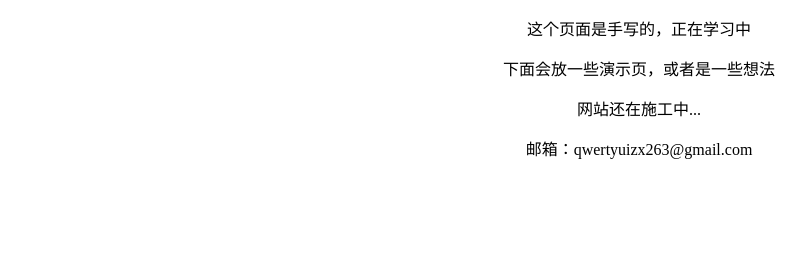
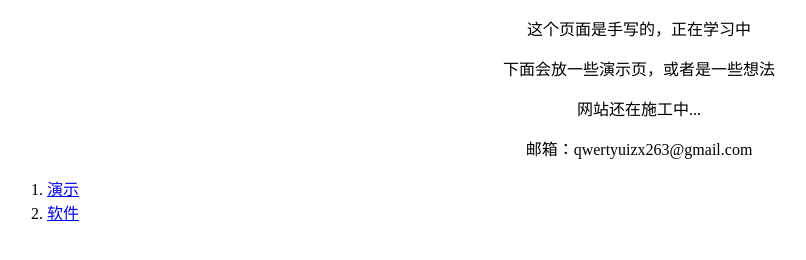
Before and after one commit to weuiom2192/weuiom2192.github.io, a plain HTML site: page index.html in a window 1280 px wide. Shown: the whole page, without its empty margins (1-807 px from the left). Drawn offline with Linux system fonts and the light colour scheme.

Commit message:
Update index.html

```diff
--- a/index.html
+++ b/index.html
@@ -16,5 +16,19 @@
 				<p>网站还在施工中...</p>
 				<p>邮箱：qwertyuizx263@gmail.com</p>
 			</div>
+			<div class = "select">
+				<ol>
+					<li>
+						<a href = "../page/demo.html">
+							演示
+						</a>
+					</li>
+					<li>
+						<a href = "../page/apps.html">
+							软件
+						</a>
+					</li>
+				</ol>
+			</div>
 		</body>
 	</html>
```
